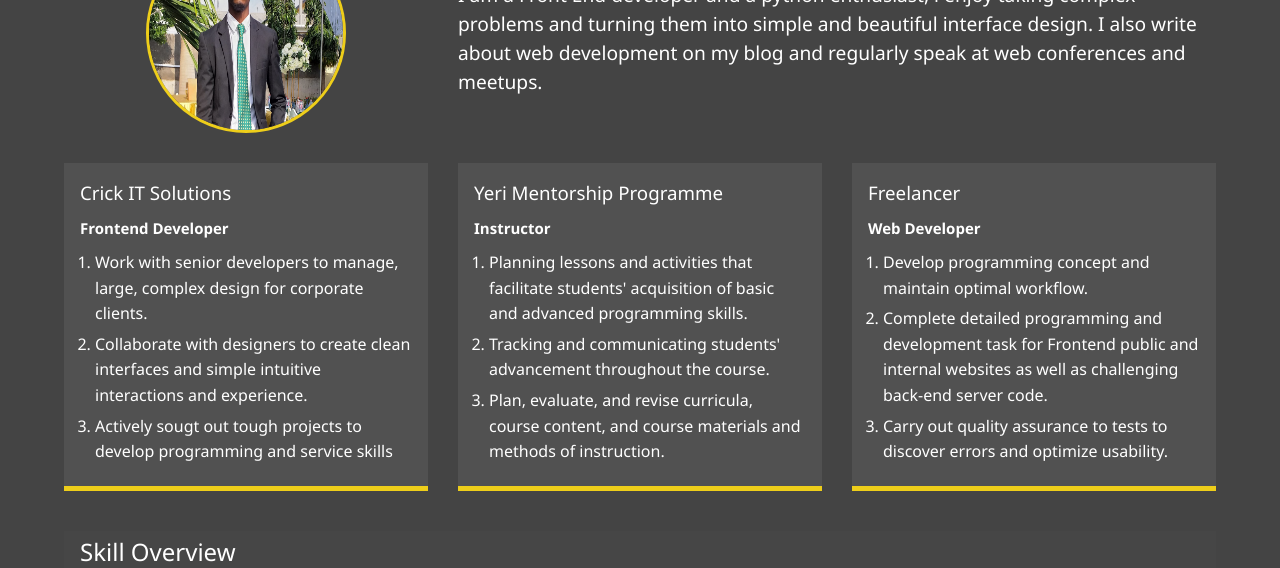
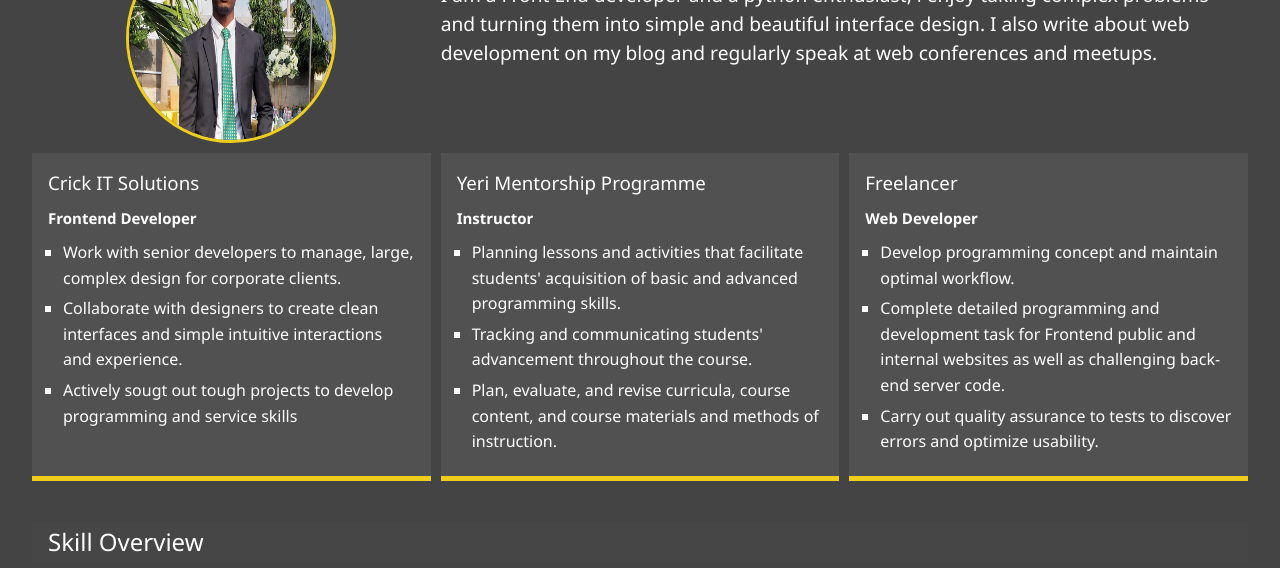
Before and after one commit to 6ROWN/Portfolio, a website: page dist/about.html in a window 1280 px wide. Shown: the part 349-917 px from the top of the page. Drawn offline with Linux system fonts and the light colour scheme.

Commit message:
contact page error fixed

```diff
--- a/scss/_mobile.scss
+++ b/scss/_mobile.scss
@@ -64,11 +64,27 @@
         grid-template-columns: repeat(2, 1fr);
     }
 
+    //about-info
+    .about-info{
+        grid-template-areas:
+        "bio-img bio"
+        "job-1 job-2"
+        "job-3 job-3";
+
+        grid-template-columns:repeat(2, 1fr) ;
+    }
+
+
 
 }
 
 //smartphones screen
 @include mediaSm{
+    h1{
+        &.lg-heading{
+            font-size: 4rem;
+        }
+    }
 
     main#home h1{
         margin-top: 10vh;
--- a/scss/style.scss
+++ b/scss/style.scss
@@ -17,11 +17,14 @@ li{
 body{
     @include background;
     background-color: $primary-color;
-    margin: 0;
-    height: 100vh;
+    min-height: 100vh;
     color: set-text-color($primary-color);
     font-family: 'Segoe UI', Tahoma, Geneva, Verdana, sans-serif;
     line-height: 1.5;
+    position: relative;
+    width: 100%;
+    margin: 0 auto;
+
 }
 
 //headings
@@ -33,6 +36,7 @@ h3{
 
     &.lg-heading{
         font-size: 6rem;
+
     }
 
     &.sm-heading{
@@ -60,7 +64,9 @@ header{
 
 
 main{
-    padding: 4rem;
+    padding: 4rem 2rem;
+    padding-bottom: 8rem;
+
 
     .icons{
         margin-top:1rem ;
@@ -100,11 +106,11 @@ main{
      "bio-img bio bio"
     "job-1 job-2 job-3";
     grid-template-columns: repeat(3, 1fr);
-    grid-gap: 30px;
+    grid-gap: 10px;
 
     img{
-        height: 200px;
-        width: 200px;
+        width: 100%;
+
     }
 
     .bio-img{
@@ -112,6 +118,8 @@ main{
         margin: auto;
         border-radius: 50%;
         border: 3px solid $secondary-color;
+        width: 210px;
+        height: 210px;
 
     }
 
@@ -134,8 +142,8 @@ main{
         grid-area: job-2;
     }
 
-    .job-2{
-        grid-area: job-2;
+    .job-3{
+        grid-area: job-3;
     }
 
     .job{
@@ -152,10 +160,11 @@ main{
             padding-left: 15px;
 
             li{
-                list-style-type:unset;
+                list-style-type:square;
                 margin: 5px 0;
                 font-weight: 300;
                 line-height: 1.6;
+                right: 50px;
             }
         }
 
@@ -239,12 +248,19 @@ main{
 }
 
 //contact page
+#contact{
+    overflow:none;
+
+    text-align: center;
+}
+
 .contact-box{
     display: flex;
     flex-wrap: wrap;
     justify-content: space-evenly;
     align-items: center;
     margin-top: 1rem;
+
 
     div{
         font-size: 1.5rem;
@@ -294,6 +310,9 @@ main{
 
 
 #main-footer{
+    position: absolute;
+    bottom: 0;
+    width: 100%;
     text-align: center;
     padding: 1rem;
     height: 60px;
```
Also changed, not shown: package.json (+7 -4 lines), dist/css/style.css, 1 other file.
